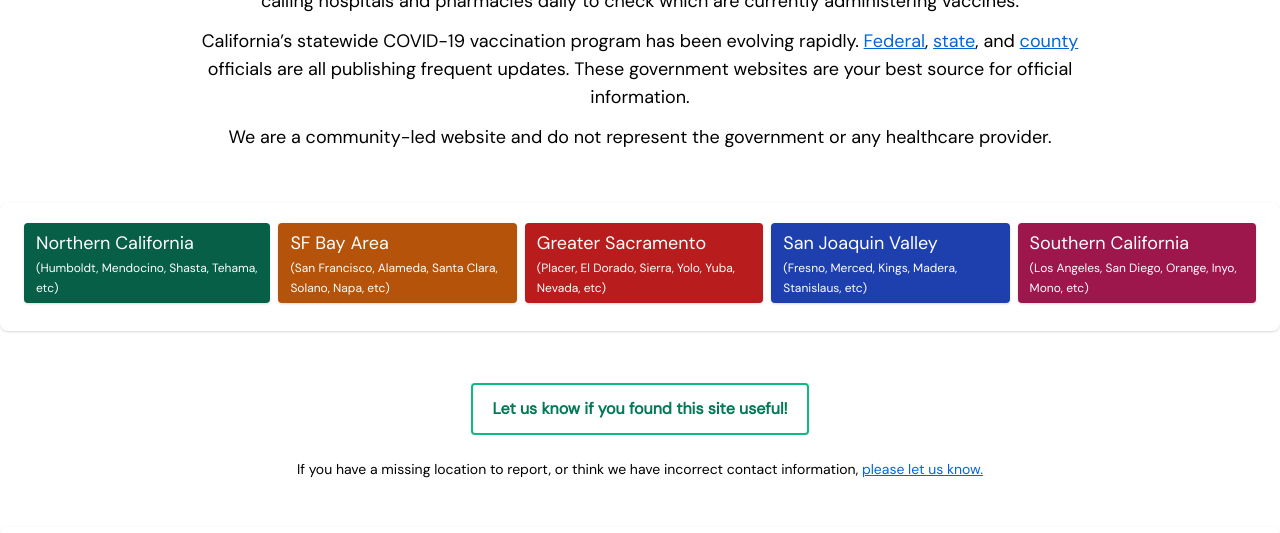
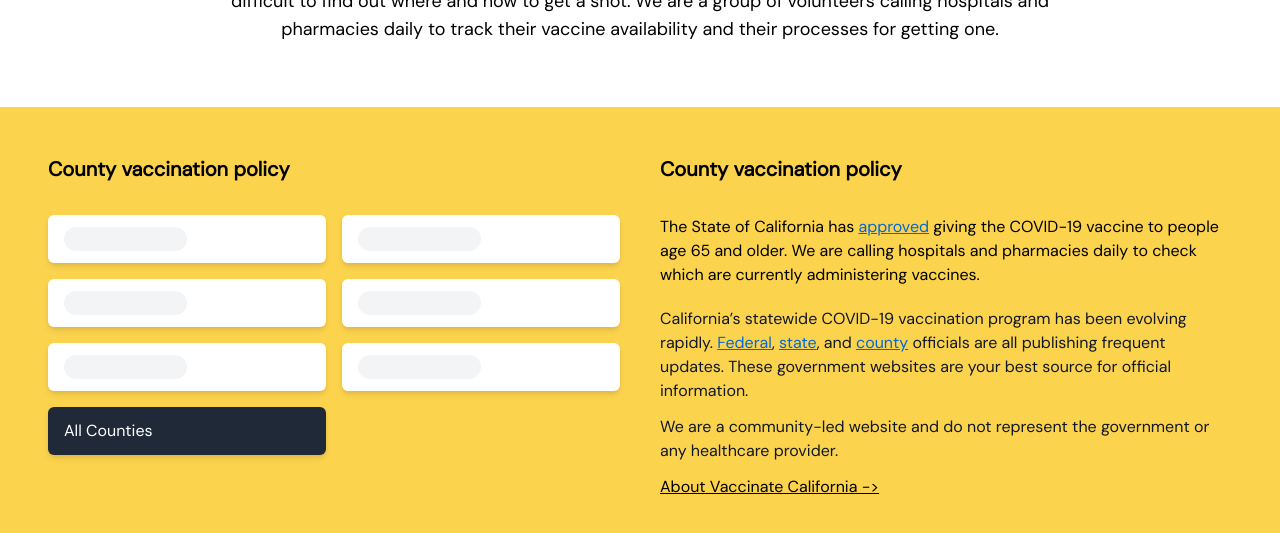
Before and after one commit to CAVaccineInventory/site, a Jekyll site: the page built from index.html, in a window 1280 px wide and 1400 px high, scrolled down 344 px, cut to the strip 0-543 px from the top of the window. Shown: the top 533 px of the strip. Built offline with Jekyll 4.4.1, drawn with Linux system fonts in a browser that asks for light colours; some web fonts are replaced; comment, search, counter and statistics services are not loaded; some of the changed text lies outside the part shown.

Commit message:
new design of the main page

```diff
--- a/_includes/coverage.html
+++ b/_includes/coverage.html
@@ -1,18 +1,14 @@
-<div class="shadow sm:rounded-lg px-2 lg:py-6 mt-4">
-  <!-- <div class="lg:grid lg:grid-cols-2 divide-y lg:divide-y-0 lg:divide-x divide-gray-200"> -->
+<div class="md:px-6 grid  grid-cols-1 md:grid-cols-4 gap-y-8 gap-x-6">
     {% for item in site.data.coverage %}
-      <div class="py-3 lg:px-5">
-        <a class="no-underline flex flex-row items-start" href="{{ item.url }}">
-          <img class="float-left mr-3 mb-3 w-20 md:w-32 object-contain" src="/assets/img/coverage/{{ item.image }}" />
+      <a class="no-underline hover:underline text-black max-w-xs justify-self-center {% if forloop.index <= 2 %} md:col-span-2 mb-4 {% endif %}" href="{{ item.url }}" target="_blank" rel="noreferrer">
+        <div class="no-underline flex flex-col items-center">
 
           <div class="flex flex-col">
-            <div>{{ item.text }}</div>
-            {% if item.quote %}
-            <p class="hidden md:block text-gray-700 text-sm mt-2 leading-5">"{{ item.quote }}"</p>
-            {% endif %}
+            <div class="font-xl italic text-center">{{ item.text }}</div>
           </div>
-        </a>
-      </div>
+          <img class="float-left w-20 {% if forloop.index <= 2 %} md:w-32 {% else %} md:w-20 {% endif %} mt-3 object-contain" src="/assets/img/coverage/{{ item.image }}" />
+        </div>
+      </a>
     {% endfor %}
   <!-- </div> -->
 </div>
--- a/index.html
+++ b/index.html
@@ -14,34 +14,61 @@
 
   <div class="mb-10 lg:mb-12">{% include search_form.html %}</div>
   <div class="text-black md:text-lg max-w-4xl text-center">
+    Safe and reliable COVID-19 vaccines are available to several groups of
+    people in California. But it can be difficult to find out where and how to
+    get a shot. We are a group of volunteers calling hospitals and pharmacies
+    daily to track their vaccine availability and their processes for getting
+    one.
+  </div>
+
+  <div class="mt-16 bg-yellow-300 py-8 md:py-12 w-screen">
+    <div class="flex-col-reversed px-4 space-y-12 md:space-y-0 md:grid md:grid-cols-2 md:gap-x-10 md:px-12">
+      <div>
+        <div class="text-xl font-bold mb-4 md:mb-8">County vaccination policy</div>
+        <div class="grid grid-cols-1 lg:grid-cols-2 gap-x-4 gap-y-4">
+          {% for i in (1..6) %}
+          <a class="text-black bg-white py-3 px-4 rounded-md shadow-md" href="">
+            <div class="placeholder w-3/4 xl:w-1/2 rounded-full bg-gray-100">&nbsp;</div>
+          </a>
+          {% endfor %}
+          <a class="text-white bg-gray-800 py-3 px-4 rounded-md shadow-md" href="{% link county-policies.md %}">All Counties</a>
+        </div>
+      </div>
+      <div>
+        <div class="text-xl font-bold mb-4 md:mb-8">County vaccination policy</div>
+        <div>
+          <p>
             The State of California has
             <a href="https://www.npr.org/2021/01/13/956574947/california-to-vaccinate-residents-65-or-older-against-covid-19">approved</a>
             giving the COVID-19 vaccine to people age 65 and older.</strong> We are
             calling hospitals and pharmacies daily to check which are currently
             administering vaccines.
+          </p>
 
-    <p>
+          <div class="mt-5 text-gray-900">
             {% include disclaimer.html %}
-    </p>
+          </div>
+          <a class="text-black" href="{% link about-us.md %}">
+            About Vaccinate California ->
+          </a>
+        </div>
+      </div>
+    </div>
   </div>
 
-
-  {% include regions_picker.html %}
-  <div class="my-8">
-    <div class="mt-5 flex justify-center">
+  <div class="mt-16 flex flex-col items-center text-center">
+    <p>
+      We’d love&nbsp;<a class="text-black" href="https://airtable.com/shrOMv5EI1jYwV1XR" target="_blank" rel="noreferrer">your feedback</a>.
+      Found&nbsp;<a class="text-black" href="https://airtable.com/shrY44NvEjHBscrOH" target="_blank" rel="noreferrer">something wrong or missing</a>&nbsp;in the data?
+    </p>
     <a
       href="https://airtable.com/shrOMv5EI1jYwV1XR"
-        class="md:inline px-5 py-3 border-2 border-green-500 text-green-700 font-bold rounded hover:bg-green-500 hover:text-white"
+      class="px-5 py-3 border border-gray-300 text-green-700 rounded-full hover:bg-green-500 hover:text-white"
       >Let us know if you found this site useful!</a
     >
   </div>
 
-    <div class="mt-4 md:mt-6 text-sm">
-      If you have a missing location to report, or think we have incorrect
-      contact information,
-      <a href="https://airtable.com/shrY44NvEjHBscrOH">please let us know.</a>
+  <div class="mt-16">
+    {% include coverage.html %}
   </div>
 </div>
-
-  {% include coverage.html %}
-</div>
```
Lines whose indentation alone changed are shown as unchanged.
